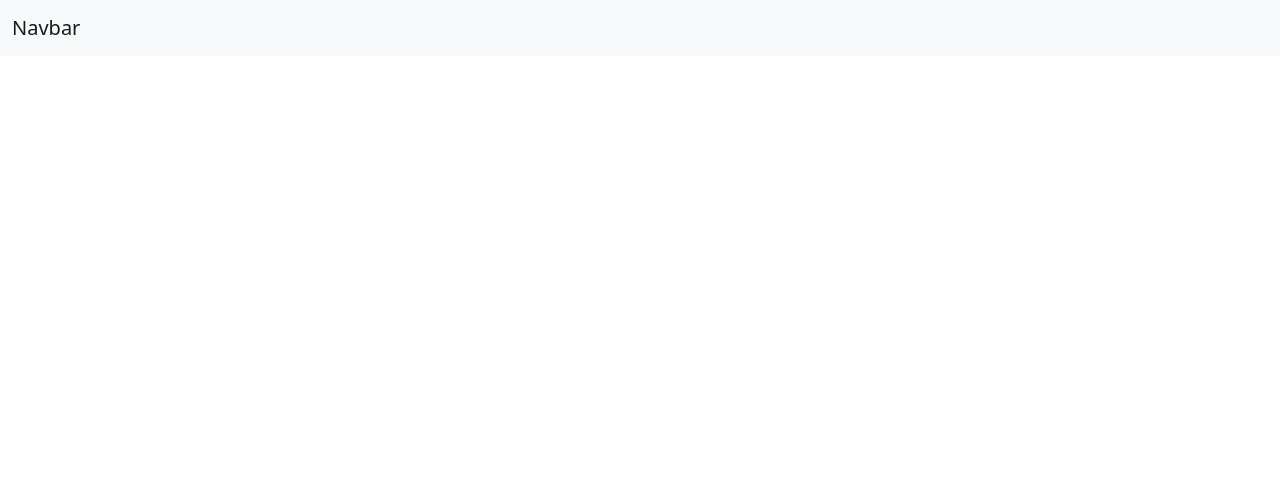
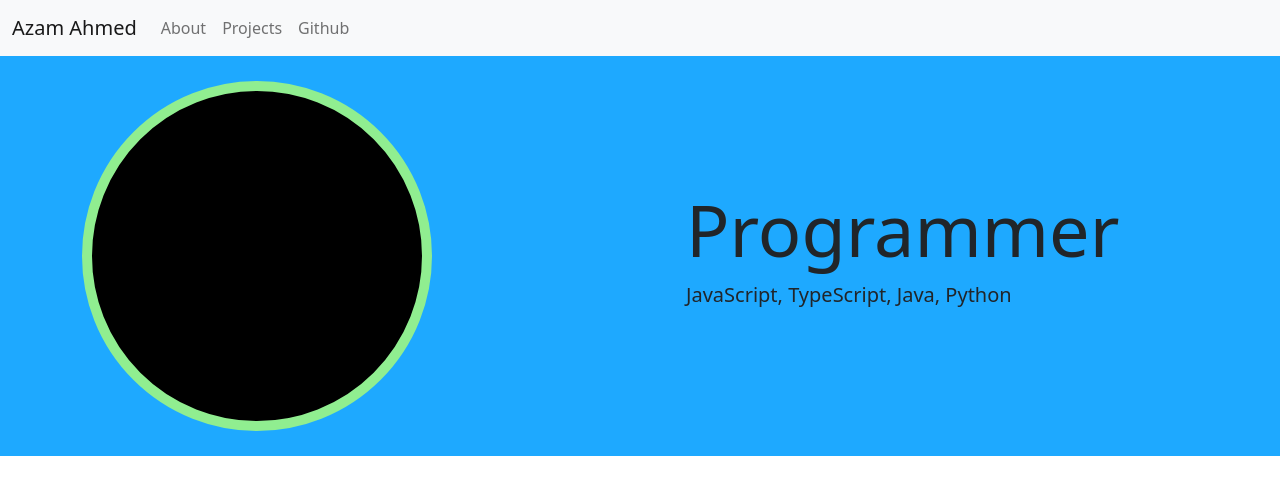
Before and after one commit to Azam999/Azam999.github.io, a plain HTML site: page index.html in a window 1280 px wide. Drawn offline with nearby package versions, Linux system fonts and the light colour scheme.

Commit message:
Added front page banner skeleton

```diff
--- a/index.html
+++ b/index.html
@@ -5,7 +5,7 @@
     <meta http-equiv="X-UA-Compatible" content="IE=edge" />
     <meta name="viewport" content="width=device-width, initial-scale=1.0" />
     <title>Website</title>
-    <link rel="stylesheet" href="css/style.css" />
+    <link rel="stylesheet" href="public/css/main.css" />
     <link
       href="https://cdn.jsdelivr.net/npm/bootstrap@5.1.1/dist/css/bootstrap.min.css"
       rel="stylesheet"
@@ -24,10 +24,38 @@
     ></script>
   </head>
   <body>
-    <nav class="navbar navbar-light bg-light">
+    <nav class="navbar navbar-expand-lg navbar-light bg-light">
       <div class="container-fluid">
-        <a href="#" class="navbar-brand">Navbar</a>
+        <a class="navbar-brand" href="#">Azam Ahmed</a>
+        <button class="navbar-toggler" type="button" data-bs-toggle="collapse" data-bs-target="#navbarText" aria-controls="navbarText" aria-expanded="false" aria-label="Toggle navigation">
+          <span class="navbar-toggler-icon"></span>
+        </button>
+        <div class="collapse navbar-collapse" id="navbarText">
+          <ul class="navbar-nav me-auto mb-2 mb-lg-0">
+            <li class="nav-item">
+              <a class="nav-link" href="#">About</a>
+            </li>
+            <li class="nav-item">
+              <a class="nav-link" href="#">Projects</a>
+            </li>
+            <li class="nav-item">
+              <a class="nav-link" href="https://github.com/Azam999" target="_blank">Github</a>
+            </li>
+          </ul>
+        </div>
       </div>
     </nav>
+
+    <div id="main-start">
+      <div class="container">
+        <div id="photo">
+
+        </div>
+        <div id="info">
+          <h1 class="display-2">Programmer</h1>
+          <p id="description">JavaScript, TypeScript, Java, Python</p>
+        </div>
+      </div>
+    </div>
   </body>
 </html>
--- /dev/null
+++ b/scss/main.scss
@@ -0,0 +1,37 @@
+#main-start {
+  background-color: rgb(30, 169, 255);
+  display: block;
+  width: 100vw;
+  height: 50vh;
+  transition: 1s;
+
+  &:hover {
+    background-color: rgb(19, 141, 216);
+  }
+
+  .container {
+    display: flex;
+    align-items: center;
+    justify-content: space-between;
+    height: 50vh;
+  }
+
+  #info {
+    display: flex;
+    flex-direction: column;
+    width: 40vw;
+    justify-content: center;
+
+    #description {
+      font-size: 20px;
+    }
+  }
+
+  #photo {
+    background-color: black;
+    border-radius: 50%;
+    border: solid 10px lightgreen;
+    width: 350px;
+    height: 350px;
+  }
+}
```
Also changed, not shown: img/personFace.jpg (added), public/css/main.css (added), 1 other file.
